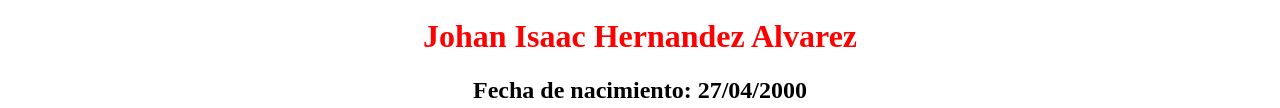
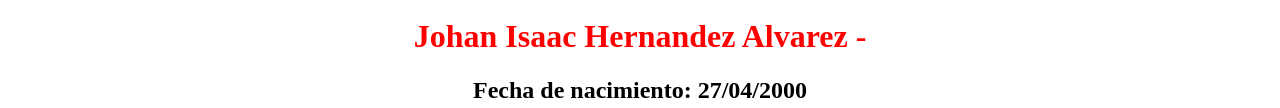
Before and after one commit to IsaacHer/IsaacHer.github.io, a plain HTML site: page index.html in a window 1280 px wide. Shown: the part 376-484 px from the top of the page. Drawn offline with Linux system fonts and the light colour scheme.

Commit message:
Agrege rayita

```diff
--- a/index.html
+++ b/index.html
@@ -6,7 +6,7 @@
 	<body>
 	<center>
 	<img src=https://i1.wp.com/elpalomitron.com/wp-content/uploads/2020/07/Rese%C3%B1a-de-Jujutsu-Kaisen-Y%C3%BBji-Itadori-El-Palomitr%C3%B3n.jpg?resize=750%2C365&ssl=1b alt="alternatetext" style="width:750px;height:365px;">
-	<h1 Style="color:red;"> Johan Isaac Hernandez Alvarez</h1>
+	<h1 Style="color:red;"> Johan Isaac Hernandez Alvarez - </h1>
 	<h2> Fecha de nacimiento: 27/04/2000</h2>
 	<p>Actualmente, tengo 20 años, trabajo, estudio y como habito principal
 	   hago ejercicio a diario. Mis padres hicieron de mi infancia un recuerdo
```
